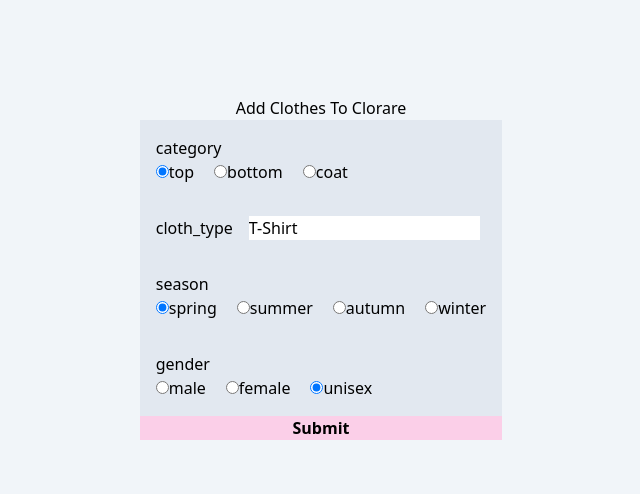
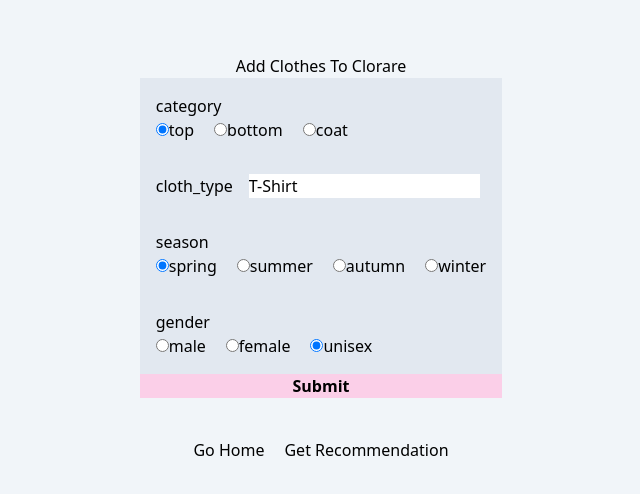
Before and after one commit to SignGin/Clorare, a Next.js app in the folder web/: page /clothes/add in a window 1280 px wide. Shown: the part 132-626 px from the top of the page, without its empty margins (319-959 px from the left). Built offline with nearby package versions, Linux system fonts and the light colour scheme.

Commit message:
Link 추가

```diff
--- a/web/src/pages/clothes/add.tsx
+++ b/web/src/pages/clothes/add.tsx
@@ -2,6 +2,8 @@
 import { ErrorClothes, PostClothes } from '@/types/postClothes';
 import axios from 'axios';
 import { Category, Gender, Season } from '@/types/enums';
+import { borderLinkStyle } from '@/styles';
+import Link from 'next/link';
 
 const formRequiredData = ['category', 'cloth_type', 'season', 'gender'];
 const seasons = ['spring', 'summer', 'autumn', 'winter'];
@@ -121,6 +123,14 @@
           </form>
         )}
       </Formik>
+      <div className="flex gap-5 mt-10 mb-5">
+        <div className={borderLinkStyle}>
+          <Link href={'/'}>Go Home</Link>
+        </div>
+        <div className={borderLinkStyle}>
+          <Link href={'/reco'}>Get Recommendation</Link>
+        </div>
+      </div>
     </div>
   );
 }
```
